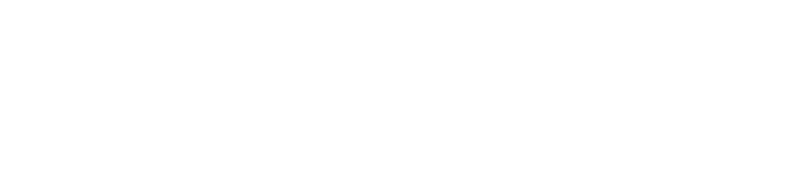
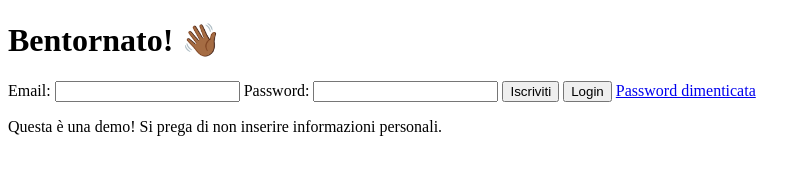
Before and after one commit to manurias/Login, a plain HTML site: page index.html in a window 1280 px wide. Shown: the whole page, without its empty margins (0-810 px from the left). Drawn offline with Linux system fonts and the light colour scheme.

Commit message:
Update index.html

```diff
--- a/index.html
+++ b/index.html
@@ -3,9 +3,25 @@
 <head>
   <meta charset="UTF-8">
   <meta name="viewport" content="width=device-width, initial-scale=1.0">
+  <link href="https://fonts.googleapis.com/css2?family=Roboto&display=swap" rel="stylesheet"/>
   <title>Document</title>
 </head>
 <body>
+  <div class="container">
+      <h1>Bentornato! <span class="wave">👋🏾</span></h1>
 
+      Email:
+      <input type="email" />
+
+      Password:
+      <input type="password" />
+
+      <button class="signup">Iscriviti</button>
+      <button class="login">Login</button>
+      <a href="#">Password dimenticata</a>
+      <p class="disclaimer">
+        Questa è una demo! Si prega di non inserire informazioni personali.
+      </p>
+    </div>
 </body>
 </html>
```
